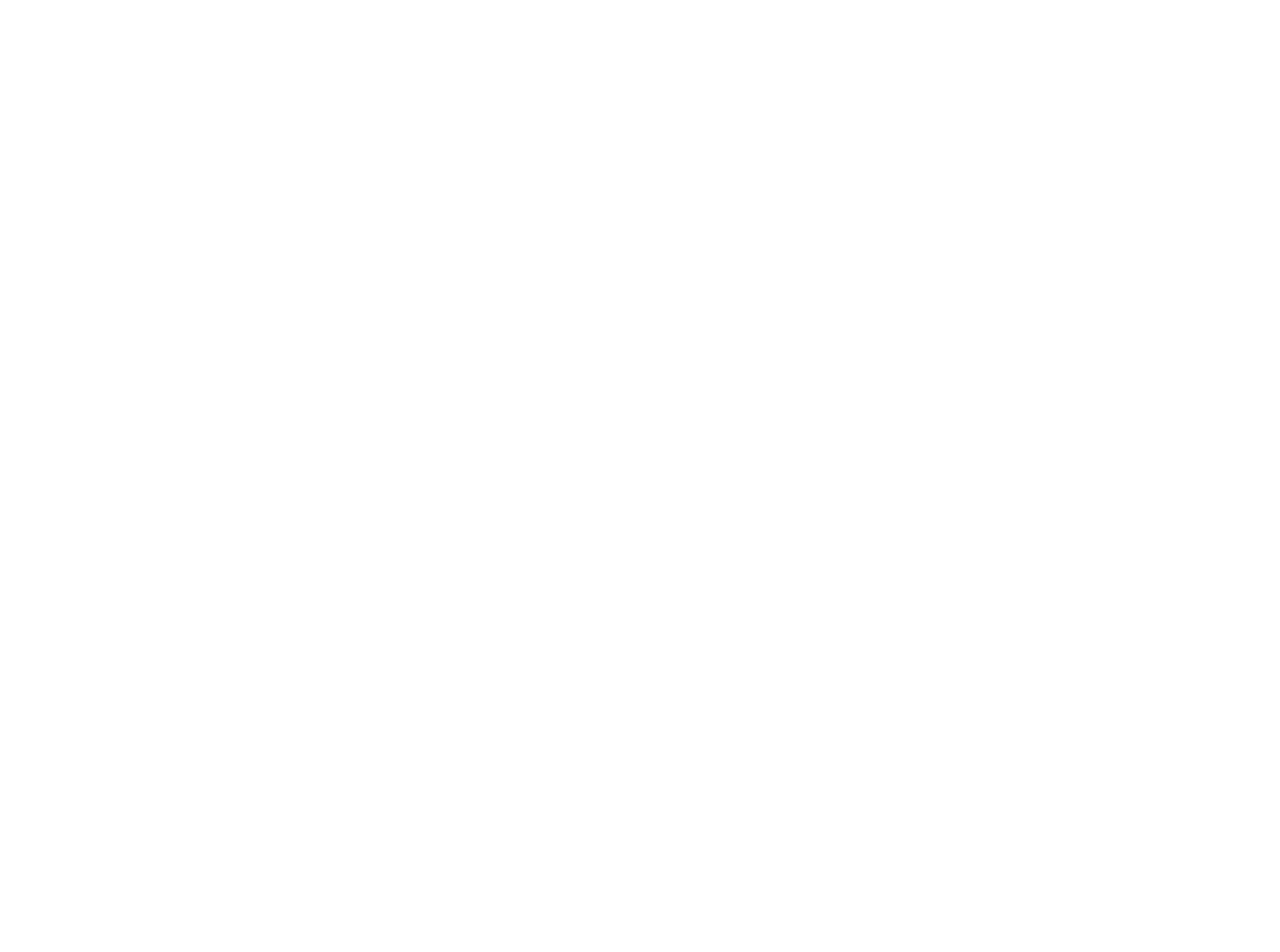
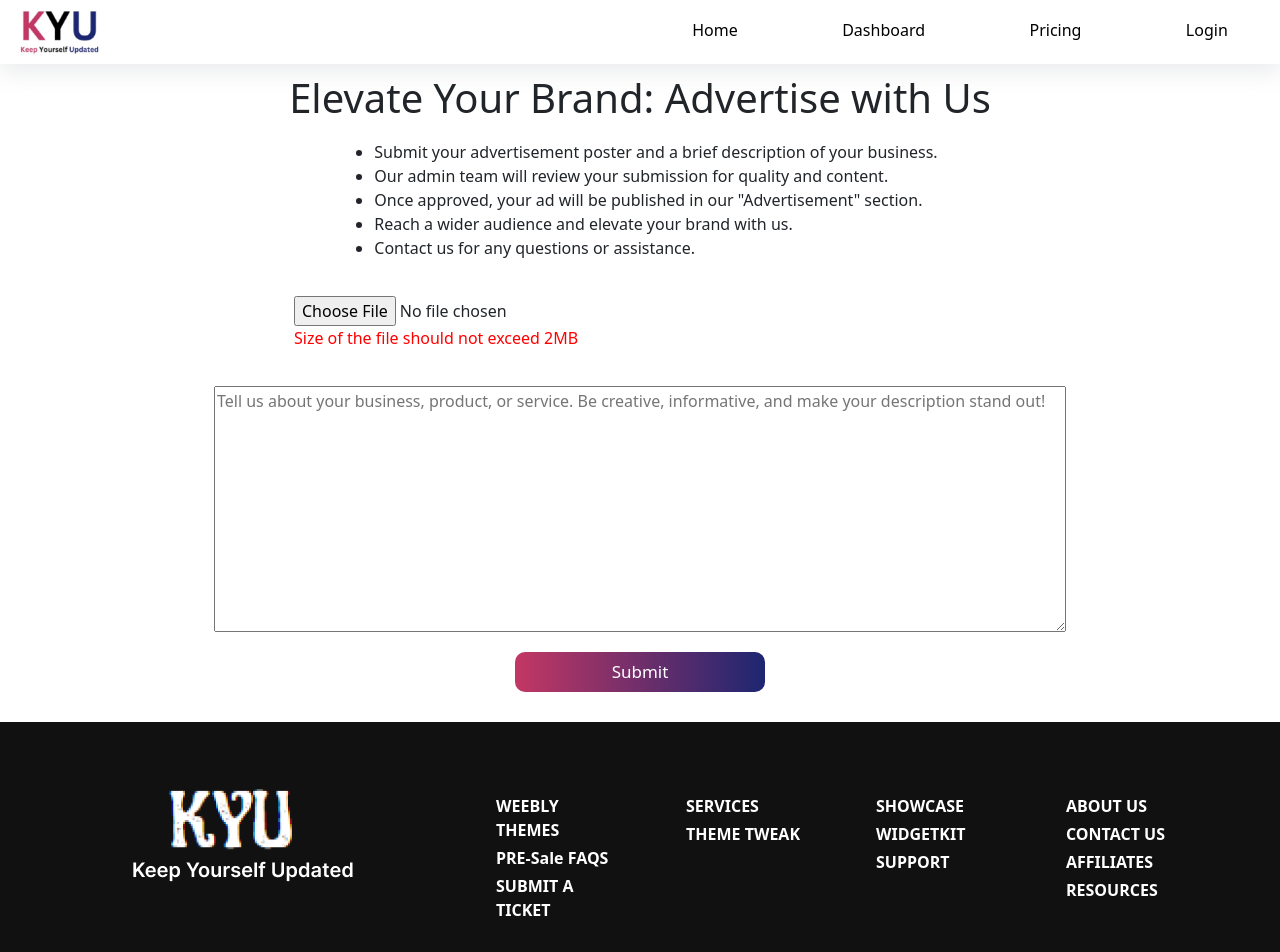
Before and after one commit to PoorneshPrahal/KEEP-YOURSELF-UPDATED-KYU-, a React (Create React App) app: page /advertise in a window 1280 px wide. Before the commit this address had no page. Shown: the top 952 px of the page. Before the commit the page ends 800 px from the top, so only its background shows below. Built offline with nearby package versions, Linux system fonts and the light colour scheme.

Commit message:
Advertisement done

```diff
--- a/src/App.js
+++ b/src/App.js
@@ -12,6 +12,7 @@
 import Signup from "./Components/Signup/Signup";
 import Comments from "./Components/Comments/Comments";
 import Popup from "./Components/Popup/Popup";
+import Advertise from "./Components/Advertise/Advertise";
 
 function App() {
   return (
@@ -35,6 +36,7 @@
 
       <Route path="/popup" element={<Popup/>}/>
 
+      <Route path="/advertise" element={<Advertise/>}/>
 
 
       </Routes>
--- /dev/null
+++ b/src/Components/Advertise/Advertise.css
@@ -0,0 +1,46 @@
+.container-advertise{
+    display: flex;
+    flex-direction: column;
+    align-items: center;
+    justify-content: center;
+    padding-bottom: 30px;
+ }
+
+.container input{
+    border: 1.4px solid #ccc;
+}
+
+.file-input{
+    margin-left: -380px;
+    padding: 20px;
+}
+
+h1{
+    padding: 10px;
+}
+
+.container-advertise button{
+    width: 250px;
+    height: 40px;
+    margin-top:20px;
+    font-size: 17px;
+    background: linear-gradient(90deg, #C33764, #1D2671);
+    color: white;
+    border: none;
+    border-radius: 10px;
+    cursor: pointer;
+    transition: background 0.3s ease;
+}
+
+.container-advertise button:hover{
+     background: linear-gradient(90deg, #1D2671, #C33764);
+    }
+
+.footer{
+    height: 250px;
+
+}
+
+.col-4{
+    padding-top: 30px;
+}
--- /dev/null
+++ b/src/Components/Advertise/Advertise.js
@@ -0,0 +1,109 @@
+import React,{useState} from 'react'
+import './Advertise.css'
+import Navbar from '../Navbar/Navbar'
+import KYUImg from "../../images/KYUImg.png";
+
+
+function Advertise() {
+
+    const [isSubmitting, setIsSubmitting] = useState(false);
+    const [showThankYou, setShowThankYou] = useState(false);
+
+    const handleSubmit = () => {
+        setIsSubmitting(true);
+
+        setTimeout(() => {
+          setIsSubmitting(false);
+          setShowThankYou(true);
+        }, 2000);
+      };
+
+  return (
+    <div>  <Navbar/>
+
+    <div className='container-advertise'>
+
+      <h1>Elevate Your Brand:  Advertise with Us</h1>
+      <ul>
+        <li>Submit your advertisement poster and a brief description of your business.</li>
+        <li>Our admin team will review your submission for quality and content.</li>
+        <li>Once approved, your ad will be published in our "Advertisement" section.</li>
+        <li>Reach a wider audience and elevate your brand with us.</li>
+        <li>Contact us for any questions or assistance.</li>
+      </ul>
+      <div className='file-input'>
+      <input type="file"/>
+      <p style={{color:'red'}}>Size of the file should not exceed 2MB</p>
+      </div>
+
+      <textarea rows="10" cols="90" placeholder='Tell us about your business, product, or service. Be creative, informative, and make your description stand out!'/>
+      <button onClick={handleSubmit} disabled={isSubmitting}>
+      {isSubmitting ? 'Submitting...' : 'Submit'}
+    </button>
+
+    {showThankYou && (
+      <div style={{paddingTop:30}}>
+        <h2>Thank You for Your Submission!</h2>
+        <p style={{textAlign:'center'}}>We'll reach out to you ASAP</p>
+
+      </div>
+    )}
+
+    </div>
+
+    <div className="footer">
+        <div className="container">
+        <div className="row">
+
+
+        <div className="col-4">
+          <img src={KYUImg} alt=""  />
+        </div>
+
+        <div className="col-2">
+          <ul style={{listStyle : "none",marginTop : "70px"}}>
+            <li className="footer-text" >WEEBLY THEMES</li>
+            <li className="footer-text" >PRE-Sale FAQS</li>
+            <li className="footer-text" >SUBMIT A TICKET</li>
+          </ul>
+        </div>
+
+        <div className="col-2">
+        <ul style={{listStyle : "none",marginTop : "70px"}}>
+            <li className="footer-text" >SERVICES</li>
+            <li className="footer-text" >THEME TWEAK</li>
+
+          </ul>
+        </div>
+
+        <div className="col-2">
+        <ul style={{listStyle : "none",marginTop : "70px"}}>
+            <li className="footer-text" >SHOWCASE</li>
+            <li className="footer-text" >WIDGETKIT</li>
+            <li className="footer-text" >SUPPORT</li>
+          </ul>
+        </div>
+
+        <div className="col-2">
+        <ul style={{listStyle : "none",marginTop : "70px"}}>
+            <li className="footer-text" >ABOUT US</li>
+            <li className="footer-text" >CONTACT US</li>
+            <li className="footer-text" >AFFILIATES</li>
+            <li className="footer-text" >RESOURCES</li>
+          </ul>
+        </div>
+
+
+        </div>
+
+
+
+      </div>
+
+      </div>
+
+    </div>
+  )
+}
+
+export default Advertise
```
